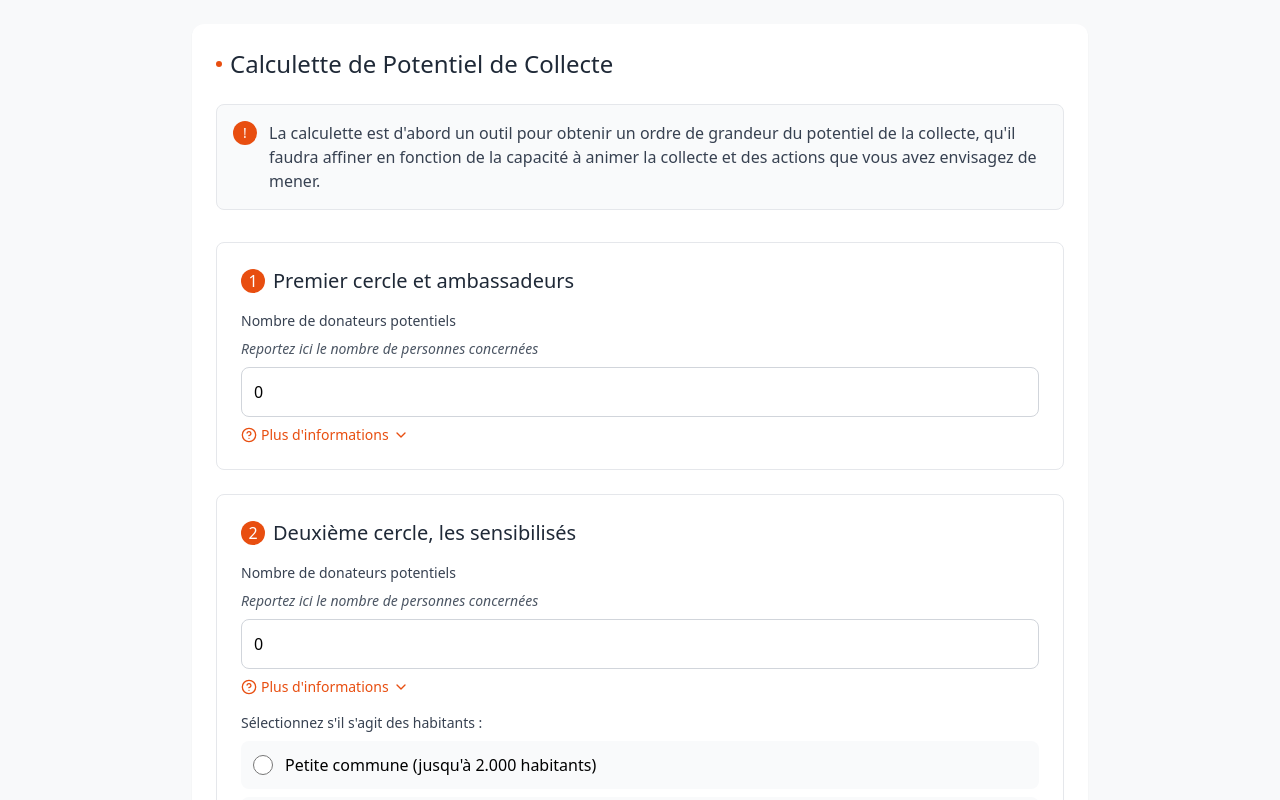
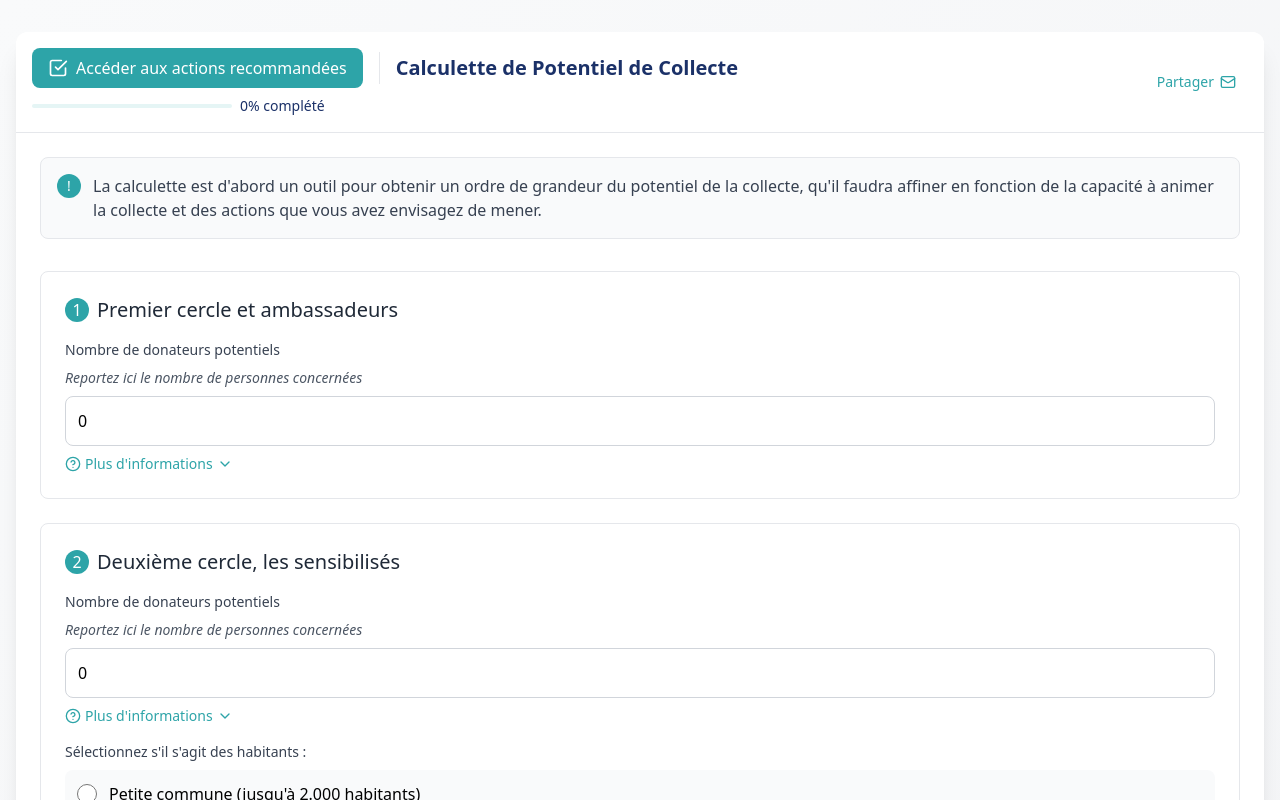
Before and after one commit to heartblood91/donation-calculator, a React (Vite) app: page / in a window 1280 px wide. Built offline with nearby package versions, Linux system fonts and the light colour scheme.

Commit message:
Refactor UI with new Header component and color scheme update

```diff
--- a/src/App.tsx
+++ b/src/App.tsx
@@ -1,7 +1,7 @@
 import { FC } from 'react';
-import { CheckSquare, Mail } from 'lucide-react';
 import { ActionTable } from './components/ActionTable';
 import { InfoBox } from './components/InfoBox';
+import { Header } from './components/Header';
 import { useCalculator } from './hooks/useCalculator';
 import { useActionTable } from './hooks/useActionTable';
 import type { TownType } from './hooks/useCalculator';
@@ -52,20 +52,22 @@ const App: FC = () => {
   ];
 
   return (
-    <div className="min-h-screen bg-[#F8F9FA] px-4 py-6">
-      <div className="max-w-4xl mx-auto">
-        <div className="bg-white rounded-xl shadow-sm p-6">
-          <div className="flex items-center space-x-2 mb-6">
-            <div className="w-1.5 h-1.5 bg-[#E84E10] rounded-full" />
-            <h1 className="text-2xl font-medium text-gray-800">
-              Calculette de Potentiel de Collecte
-            </h1>
-          </div>
+    <div className="min-h-screen bg-gradient-to-br from-gray-50 to-gray-100 antialiased">
+      <div className="max-w-[1400px] mx-auto py-4 px-4 md:py-8">
+        <div className="bg-white rounded-xl shadow-xl">
+          <Header
+            title="Calculette de Potentiel de Collecte"
+            progress={calculateActionsProgress()}
+            onShare={handleEmailShare}
+            onNavigate={() => setShowActionTable(true)}
+            isCalculator={true}
+          />
 
+          <div className="p-4 md:p-6">
             <div className="bg-gray-50 border border-gray-200 p-4 rounded-lg mb-8">
               <div className="flex items-start space-x-3">
                 <div className="flex-shrink-0">
-                <div className="w-6 h-6 rounded-full bg-[#E84E10] text-white flex items-center justify-center text-sm">
+                  <div className="w-6 h-6 rounded-full bg-[#2DA4A8] text-white flex items-center justify-center text-sm">
                     !
                   </div>
                 </div>
@@ -82,7 +84,7 @@ const App: FC = () => {
               {/* First Circle */}
               <div className="p-6 bg-white border border-gray-200 rounded-lg">
                 <div className="flex items-center space-x-2 mb-4">
-                <div className="w-6 h-6 rounded-full bg-[#E84E10] text-white flex items-center justify-center">
+                  <div className="w-6 h-6 rounded-full bg-[#2DA4A8] text-white flex items-center justify-center">
                     1
                   </div>
                   <h2 className="text-xl font-medium text-gray-800">
@@ -107,7 +109,7 @@ const App: FC = () => {
                           people: parseInt(e.target.value) || 0,
                         })
                       }
-                    className="w-full p-3 border border-gray-300 rounded-lg focus:ring-2 focus:ring-[#E84E10] focus:border-[#E84E10] transition-shadow"
+                      className="w-full p-3 border border-gray-300 rounded-lg focus:ring-2 focus:ring-[#2DA4A8] focus:border-[#2DA4A8] transition-shadow"
                     />
                     <InfoBox
                       isExpanded={firstCircle.isExpanded}
@@ -146,7 +148,7 @@ const App: FC = () => {
               {/* Second Circle */}
               <div className="p-6 bg-white border border-gray-200 rounded-lg">
                 <div className="flex items-center space-x-2 mb-4">
-                <div className="w-6 h-6 rounded-full bg-[#E84E10] text-white flex items-center justify-center">
+                  <div className="w-6 h-6 rounded-full bg-[#2DA4A8] text-white flex items-center justify-center">
                     2
                   </div>
                   <h2 className="text-xl font-medium text-gray-800">
@@ -171,7 +173,7 @@ const App: FC = () => {
                           people: parseInt(e.target.value) || 0,
                         })
                       }
-                    className="w-full p-3 border border-gray-300 rounded-lg focus:ring-2 focus:ring-[#E84E10] focus:border-[#E84E10] transition-shadow"
+                      className="w-full p-3 border border-gray-300 rounded-lg focus:ring-2 focus:ring-[#2DA4A8] focus:border-[#2DA4A8] transition-shadow"
                     />
                     <InfoBox
                       isExpanded={secondCircle.isExpanded}
@@ -213,7 +215,7 @@ const App: FC = () => {
                             value={option.value ?? ''}
                             checked={townType === option.value}
                             onChange={(e) => setTownType(e.target.value as TownType)}
-                          className="text-[#E84E10] focus:ring-[#E84E10] h-5 w-5"
+                            className="text-[#2DA4A8] focus:ring-[#2DA4A8] h-5 w-5"
                           />
                           <span className="ml-3">{option.label}</span>
                         </label>
@@ -226,7 +228,7 @@ const App: FC = () => {
               {/* Third Circle */}
               <div className="p-6 bg-white border border-gray-200 rounded-lg">
                 <div className="flex items-center space-x-2 mb-4">
-                <div className="w-6 h-6 rounded-full bg-[#E84E10] text-white flex items-center justify-center">
+                  <div className="w-6 h-6 rounded-full bg-[#2DA4A8] text-white flex items-center justify-center">
                     3
                   </div>
                   <h2 className="text-xl font-medium text-gray-800">
@@ -254,7 +256,7 @@ const App: FC = () => {
                           },
                         })
                       }
-                    className="w-full p-3 border border-gray-300 rounded-lg focus:ring-2 focus:ring-[#E84E10] focus:border-[#E84E10] transition-shadow"
+                      className="w-full p-3 border border-gray-300 rounded-lg focus:ring-2 focus:ring-[#2DA4A8] focus:border-[#2DA4A8] transition-shadow"
                     />
                     <label className="block text-sm font-medium text-gray-700 mt-4 mb-2">
                       Les visiteurs accueillis et sollicités lors de leur visite
@@ -275,7 +277,7 @@ const App: FC = () => {
                           },
                         })
                       }
-                    className="w-full p-3 border border-gray-300 rounded-lg focus:ring-2 focus:ring-[#E84E10] focus:border-[#E84E10] transition-shadow"
+                      className="w-full p-3 border border-gray-300 rounded-lg focus:ring-2 focus:ring-[#2DA4A8] focus:border-[#2DA4A8] transition-shadow"
                     />
                     <InfoBox
                       isExpanded={thirdCircle.onSiteVisitors.isExpanded}
@@ -314,36 +316,24 @@ const App: FC = () => {
               </div>
 
               {/* Results */}
-            <div className="p-6 bg-[#E84E10] rounded-lg text-white">
-              <h2 className="text-xl font-bold mb-4">
+              <div className="p-6 bg-[#2DA4A8] rounded-lg text-white">
+                <div className="flex items-center justify-between gap-4 mb-4">
+                  <div>
+                    <h2 className="text-xl font-bold">
                       Estimation du potentiel de collecte
                     </h2>
-              <div className="text-3xl font-bold mb-4">
+                    <div className="text-3xl font-bold mt-2">
                       {potentialRange.min.toLocaleString('fr-FR')}€ -{' '}
                       {potentialRange.max.toLocaleString('fr-FR')}€
                     </div>
-              <div className="text-sm opacity-90 space-y-1">
+                  </div>
+                </div>
+                <div className="text-sm opacity-90">
                   <p>
                     L'atteinte du potentiel de collecte est fortement liée aux
                     actions d'animation qui seront réalisées.
-                  {` ${calculateActionsProgress()}% des actions recommandées sont planifiées.`}
                   </p>
                 </div>
-              <div className="flex flex-wrap gap-2 mt-4">
-                <button
-                  onClick={handleEmailShare}
-                  className="flex items-center bg-white text-[#E84E10] px-4 py-2 rounded-lg hover:bg-gray-50 transition-colors focus:outline-none focus:ring-2 focus:ring-white focus:ring-offset-2 focus:ring-offset-[#E84E10]"
-                >
-                  <Mail size={20} className="mr-2" />
-                  Partager par email
-                </button>
-                <button
-                  onClick={() => setShowActionTable(true)}
-                  className="flex items-center bg-white text-[#E84E10] px-4 py-2 rounded-lg hover:bg-gray-50 transition-colors focus:outline-none focus:ring-2 focus:ring-white focus:ring-offset-2 focus:ring-offset-[#E84E10]"
-                >
-                  <CheckSquare size={20} className="mr-2" />
-                  Voir les actions recommandées
-                </button>
               </div>
             </div>
           </div>
--- /dev/null
+++ b/src/components/Header.tsx
@@ -0,0 +1,70 @@
+import { FC } from 'react';
+import { Mail, CheckSquare, ArrowLeft } from 'lucide-react';
+
+interface HeaderProps {
+  title: string;
+  progress: number;
+  onShare: () => void;
+  onNavigate: () => void;
+  isCalculator: boolean;
+}
+
+export const Header: FC<HeaderProps> = ({
+  title,
+  progress,
+  onShare,
+  onNavigate,
+  isCalculator
+}) => {
+  return (
+    <div className="sticky top-0 z-10 bg-white/95 backdrop-blur-sm border-b border-gray-200 rounded-t-xl">
+      <div className="p-3 sm:p-4">
+        <div className="flex flex-col sm:flex-row sm:items-center justify-between gap-3 sm:gap-4">
+          <div className="flex-1 space-y-3 sm:space-y-2">
+            <div className="flex flex-col sm:flex-row sm:items-center gap-3 sm:gap-4">
+              <button
+                onClick={onNavigate}
+                className="flex items-center gap-2 bg-[#2DA4A8] text-white px-3 py-1.5 sm:px-4 sm:py-2 rounded-lg hover:bg-[#259397] transition-colors focus:outline-none focus:ring-2 focus:ring-[#2DA4A8] focus:ring-offset-2 text-sm sm:text-base w-fit"
+              >
+                {isCalculator ? (
+                  <>
+                    <CheckSquare className="w-4 h-4 sm:w-5 sm:h-5" />
+                    <span>Accéder aux actions recommandées</span>
+                  </>
+                ) : (
+                  <>
+                    <ArrowLeft className="w-4 h-4 sm:w-5 sm:h-5" />
+                    <span>Accéder à la calculette</span>
+                  </>
+                )}
+              </button>
+              <div className="hidden sm:block h-8 w-px bg-gray-200" />
+              <h1 className="text-lg sm:text-xl font-bold text-[#1B3168]">
+                {title}
+              </h1>
+            </div>
+            <div className="flex items-center gap-2">
+              <div className="w-32 sm:w-[200px] bg-[#E5F5F5] rounded-full h-1">
+                <div
+                  className="bg-gradient-to-r from-[#2DA4A8] to-[#259397] h-1 rounded-full transition-all duration-500"
+                  style={{ width: `${progress}%` }}
+                />
+              </div>
+              <span className="text-xs sm:text-sm font-medium text-[#1B3168] whitespace-nowrap">
+                {progress}% complété
+              </span>
+            </div>
+          </div>
+          <button
+            onClick={onShare}
+            className="text-[#2DA4A8] hover:text-[#259397] px-2 py-1 sm:px-3 sm:py-1.5 hover:bg-[#E5F5F5] rounded-lg transition-colors flex items-center gap-1.5 text-xs sm:text-sm w-fit ml-auto sm:ml-0"
+            aria-label="Partager par email"
+          >
+            <span>Partager</span>
+            <Mail className="w-3.5 h-3.5 sm:w-4 sm:h-4" />
+          </button>
+        </div>
+      </div>
+    </div>
+  );
+};
--- a/src/components/InfoBox.tsx
+++ b/src/components/InfoBox.tsx
@@ -11,7 +11,7 @@ export const InfoBox: FC<InfoBoxProps> = ({ isExpanded, onClick, children }) =>
   <div className="mt-2 text-sm">
     <button
       onClick={onClick}
-      className="flex items-center text-[#E84E10] hover:text-[#c23c06] focus:outline-none focus:ring-2 focus:ring-[#E84E10] focus:ring-offset-2 rounded-md"
+      className="flex items-center text-[#2DA4A8] hover:text-[#259397] focus:outline-none focus:ring-2 focus:ring-[#2DA4A8] focus:ring-offset-2 rounded-md"
     >
       <HelpCircle size={16} className="mr-1" />
       {isExpanded ? 'Masquer les informations' : "Plus d'informations"}
@@ -22,7 +22,7 @@ export const InfoBox: FC<InfoBoxProps> = ({ isExpanded, onClick, children }) =>
       )}
     </button>
     {isExpanded && (
-      <div className="mt-2 p-4 bg-gray-50 rounded border border-gray-200">
+      <div className="mt-2 p-4 bg-[#E5F5F5] rounded border border-[#2DA4A8]/20">
         {children}
       </div>
     )}
```
Also changed, not shown: src/components/ActionTable.tsx (+21 -96 lines). Lines whose indentation alone changed are shown as unchanged.
